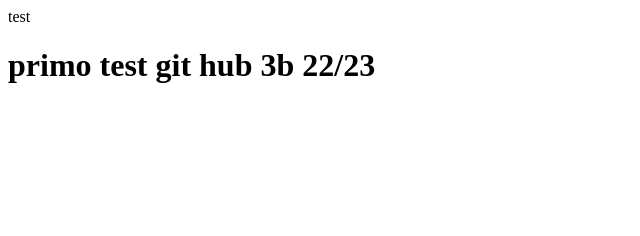
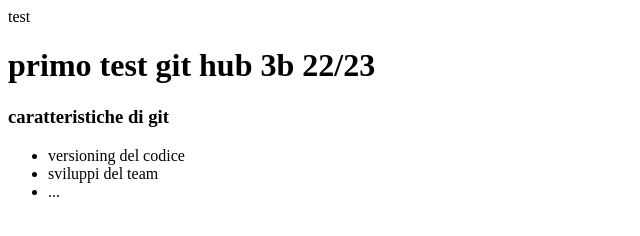
Before and after one commit to giovanniverilio06/test3b, a plain HTML site: page index.html in a window 1280 px wide. Shown: the whole page, without its empty margins (0-640 px from the left). Drawn offline with Linux system fonts and the light colour scheme.

Commit message:
aggiunto elenco caratteristiche

```diff
--- a/index.html
+++ b/index.html
@@ -4,5 +4,17 @@
     </head>
     <body>
         <h1>primo test git hub 3b 22/23</h1>
+        <h3> caratteristiche di git</h3>
+        <ul>
+            <li>
+                versioning del codice
+            </li>
+            <li>
+                sviluppi del team
+            </li>
+            <li>
+                ...
+            </li>
+        </ul>
     </body>
 </html>
```
